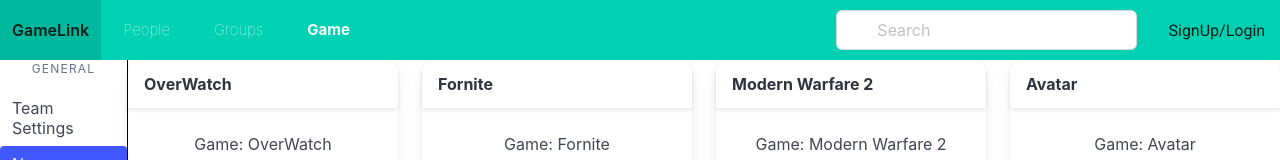
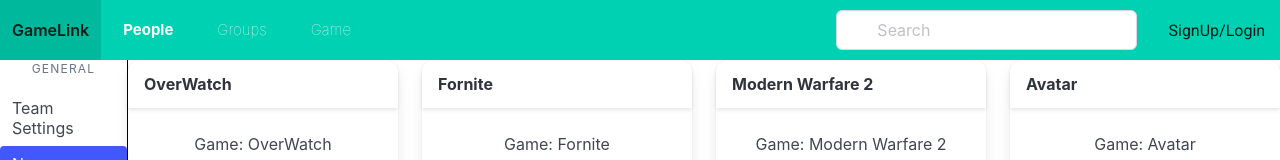
Before and after one commit to RichardChiqui/VideoGameSearch, a React (Create React App) app in the folder client/: page / in a window 1280 px wide. Shown: the top 160 px of the page. Built offline with nearby package versions, Linux system fonts and the light colour scheme.

Commit message:
default to load users upon loadingscreen

```diff
--- a/client/src/HeaderNavbarComponent/HeaderNavBar.tsx
+++ b/client/src/HeaderNavbarComponent/HeaderNavBar.tsx
@@ -23,9 +23,9 @@
     const isUserLoggedIn = useSelector((state: RootState) => state.user.isAuthenticated);
     const boldStyle: React.CSSProperties = { fontWeight: 'bold' };
     const normalStyle: React.CSSProperties = { fontWeight: 'light' };
-    const [peopleFilter, setPeopleFilter] = useState(false);
+    const [peopleFilter, setPeopleFilter] = useState(true);
     const [groupFilter, setGroupFilter] = useState(false);
-    const [titleFilter, setTitleFilter] = useState(true);
+    const [titleFilter, setTitleFilter] = useState(false);
 
     const [dropdownVisible, setDropdownVisible] = useState(false);
     const [isModalOpen, setIsModalOpen] = useState(false);
```
